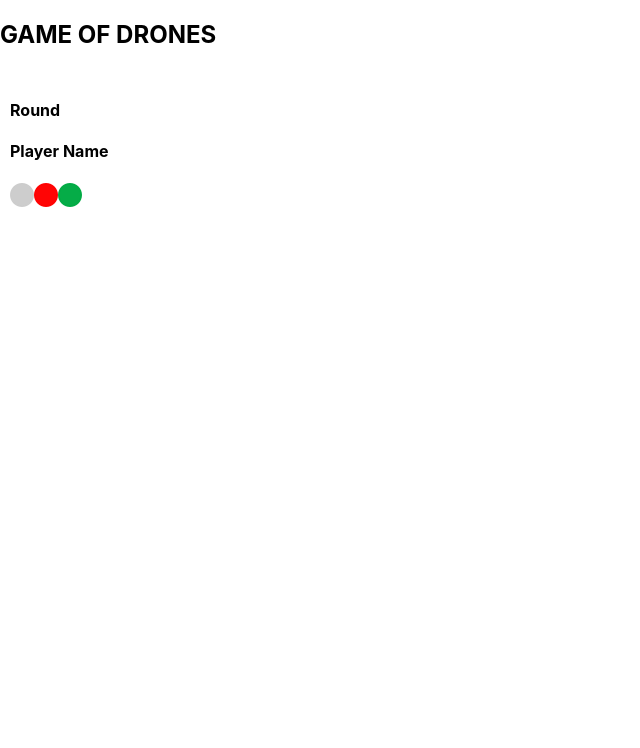
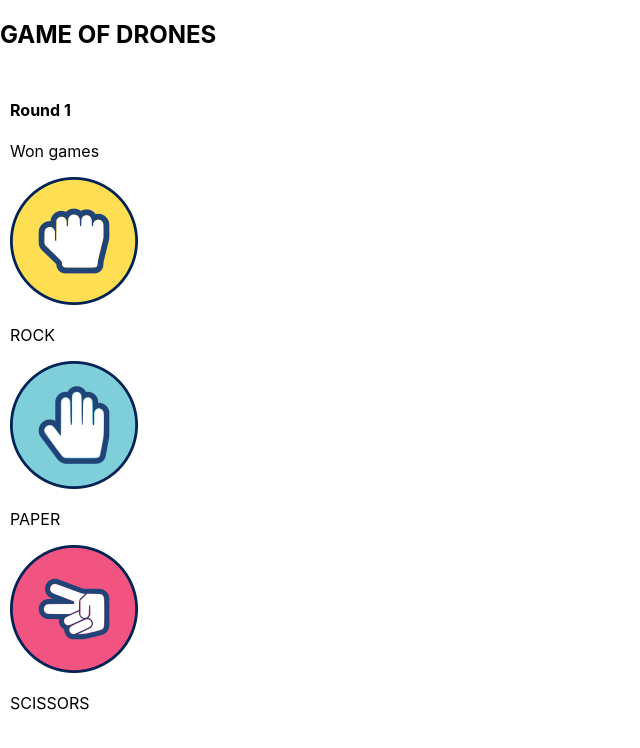
Before and after one commit to Alphalt/Game-Assessment-Frontend, a React (Create React App) app: page /board in a window 1280 px wide. Shown: the top 748 px of the page, without its empty margins (0-640 px from the left). Built offline with nearby package versions, Linux system fonts and the light colour scheme.

Commit message:
Board and choices component

```diff
--- a/src/components/game/Board/Board.js
+++ b/src/components/game/Board/Board.js
@@ -1,10 +1,78 @@
-import React, { useState } from 'react';
+import React, { useState, useEffect } from 'react';
 import ballImage from '../../../images/3-Ball.png';
 import loseBallImage from '../../../images/3-LoseBall.png';
 import winBallImage from '../../../images/3-WinBall.png';
+import Choices from '../Choices/Choices';
+import axios from 'axios';
 
 const Board = () => {
 
+    const initialRequest = { round: {}, gameId: null };
+
+    const [rounds, setRounds] = useState(0);
+    const [playerName, setPlayerName] = useState('');
+    const [playerIdentifier, setPlayerIdentifier] = useState(1);
+    const [request, setRequest] = useState(initialRequest);
+    const [roundCounter, setRoundCounter] = useState(1);
+    const [finish, setFinish] = useState(false);
+
+    useEffect(() => {
+        setTimeout(() => {
+            setRequest({ ...request, gameId: localStorage.getItem('GameId') });
+            setPlayerName(localStorage.getItem('PlayerOneName'));
+            setRounds(parseInt(localStorage.getItem('NumberOfRounds')));
+            localStorage.setItem('gamesWinsOne', 0)
+            localStorage.setItem('gamesWinsTwo', 0)
+        }, 2000)
+    }, [])
+
+    const moveGameCallApi = (request) => {
+        return axios.post('https://game-assessment-backend.herokuapp.com/api/round/move', request)
+            .then(result => {
+                let gamesOne = localStorage.getItem('gamesWinsOne');
+                let gamesTwo = localStorage.getItem('gamesWinsTwo');
+                if (parseInt(result.data.winner) === 1) localStorage.setItem('gamesWinsOne', parseInt(gamesOne) + 1);
+                if (parseInt(result.data.winner) === 2) localStorage.setItem('gamesWinsTwo', parseInt(gamesTwo) + 1);
+            })
+            .catch(error => console.log(error));
+    }
+
+    const setRoundChoice = selectedChoice => {
+        if (!finish) {
+            if (playerIdentifier === 1) {
+                localStorage.setItem('optionPlayerOne', selectedChoice)
+                setPlayerIdentifier(2);
+                setPlayerName(localStorage.getItem('PlayerTwoName'));
+            } else {
+                localStorage.setItem('optionPlayerTwo', selectedChoice)
+                setPlayerIdentifier(1);
+                setPlayerName(localStorage.getItem('PlayerOneName'));
+                validateFinishRound();
+            }
+        }
+    }
+
+    const validateFinishRound = () => {
+        if (localStorage.getItem('optionPlayerOne') && localStorage.getItem('optionPlayerTwo')) getMoveResult();
+    }
+
+    const getMoveResult = () => {
+        let currentRound = {
+            optionPlayerOne: parseInt(localStorage.getItem('optionPlayerOne')),
+            optionPlayerTwo: parseInt(localStorage.getItem('optionPlayerTwo'))
+        }
+        let requestMove = {
+            round: currentRound,
+            gameId: request.gameId
+        }
+        let currentCounter = roundCounter;
+        moveGameCallApi(requestMove);
+        localStorage.setItem('optionPlayerOne', null)
+        localStorage.setItem('optionPlayerTwo', null)
+        setPlayerName(localStorage.getItem('PlayerOneName'));
+        if (roundCounter < rounds) setRoundCounter(currentCounter + 1);
+        if (roundCounter === rounds) setFinish(true);
+    }
 
     return (
         <div className="Board">
@@ -15,14 +83,24 @@ const Board = () => {
             <div className="row">
                 <div className="column">
                     <div className="Game-Status">
-                        <h4>Round </h4>
-                        <h4>Player Name </h4>
-                        <img className="Ball" src={ballImage} alt="ballImage" />
-                        <img className="Ball" src={loseBallImage} alt="loseBallImage" />
-                        <img className="Ball" src={winBallImage} alt="winBallImage" />
+                        <h4>Round {roundCounter}</h4>
+                        <h4>{playerName}</h4>
+                        {
+                            (() => {
+                                if (playerIdentifier === 1) {
+                                    let gamesWinsOne = localStorage.getItem('gamesWinsOne');
+                                    return <p>Won games {gamesWinsOne}</p>
+                                }
+
+                                if (playerIdentifier === 2) {
+                                    let gamesWinsTwo = localStorage.getItem('gamesWinsTwo');
+                                    return <p>Won games {gamesWinsTwo}</p>
+                                }
+                            })()
+                        }
                     </div>
                     <div className="Choices-Container">
-
+                        <Choices setRoundChoice={setRoundChoice} />
                     </div>
                 </div>
             </div>
--- a/src/components/game/Choices/Choices.js
+++ b/src/components/game/Choices/Choices.js
@@ -3,19 +3,25 @@ import rockImage from '../../../images/3-RockHand.png';
 import paperImage from '../../../images/3-PaperHand.png';
 import scissorsImage from '../../../images/3-ScissorsHand.png';
 
-const Choices = () => {
+const Choices = props => {
 
+    const setChoice = choice => {
+        props.setRoundChoice(choice);
+    }
 
     return (
         <div className="Choices">
-            <div className="Rock">
+            <div onClick={setChoice.bind(this, 0)} className="Rock">
                 <img className="RockImage" src={rockImage} alt="rockImage" />
+                <p>ROCK</p>
             </div>
-            <div className="Paper">
+            <div onClick={setChoice.bind(this, 1)} className="Paper">
                 <img className="PaperImage" src={paperImage} alt="paperImage" />
+                <p>PAPER</p>
             </div>
-            <div className="Scissors">
+            <div onClick={setChoice.bind(this, 2)} className="Scissors">
                 <img className="ScissorsImage" src={scissorsImage} alt="scissorsImage" />
+                <p>SCISSORS</p>
             </div>
         </div>
     )
```
